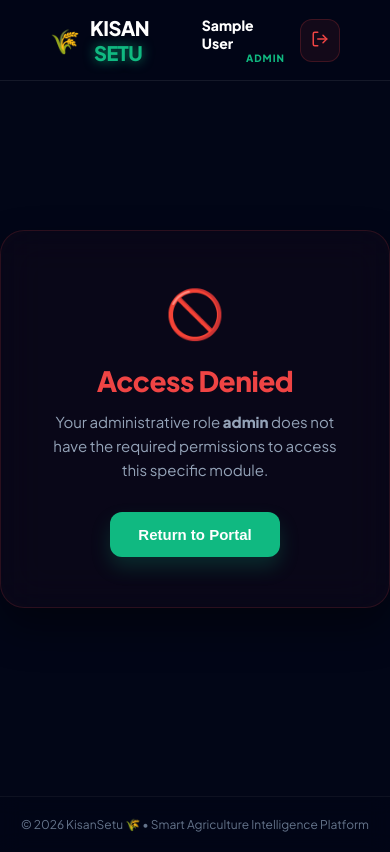
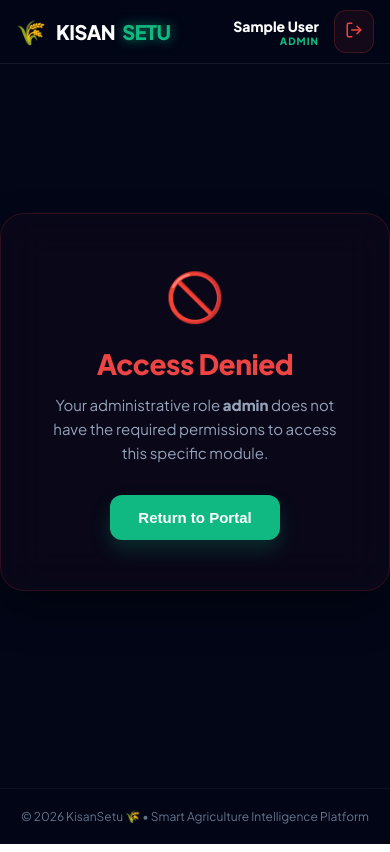
Before and after one commit to Faiza-Bagban/KisanSetu-Prod, a React (Vite) app in the folder frontend/: page / in a window 390 px wide. Built offline with nearby package versions, Linux system fonts and the light colour scheme; sample sign-in values are in the browser's storage.

Commit message:
Week 6 Day 4: frontend polish - mobile nav padding + gap fix

```diff
--- a/frontend/src/components/Header.jsx
+++ b/frontend/src/components/Header.jsx
@@ -130,17 +130,20 @@ function NavLink({ to, icon, label, active }) {
 
 /* ---------------- STYLES ---------------- */
 
+const isMobile = window.innerWidth < 768;
 const navStyle = {
   display: "flex",
   justifyContent: "space-between",
   alignItems: "center",
-  padding: "15px 50px",
+  padding: isMobile ? "10px 16px" : "15px 50px",
   background: "rgba(2, 6, 23, 0.85)",
   backdropFilter: "blur(20px)",
   borderBottom: "1px solid rgba(255,255,255,0.08)",
   position: "sticky",
   top: 0,
-  zIndex: 1000
+  zIndex: 1000,
+  flexWrap: "wrap",
+  gap: "8px"
 };
 
 const logoLink = { display: "flex", alignItems: "center", gap: "10px", textDecoration: "none" };
@@ -159,7 +162,7 @@ const logoGlow = {
   textShadow: "0 0 12px rgba(16,185,129,0.8)"
 };
 
-const navLinks = { display: "flex", gap: "35px", alignItems: "center" };
+const navLinks = { display: "flex", gap: isMobile ? "12px" : "35px", alignItems: "center", flexWrap: "wrap" };
 
 const linkStyle = {
   textDecoration: "none",
```
